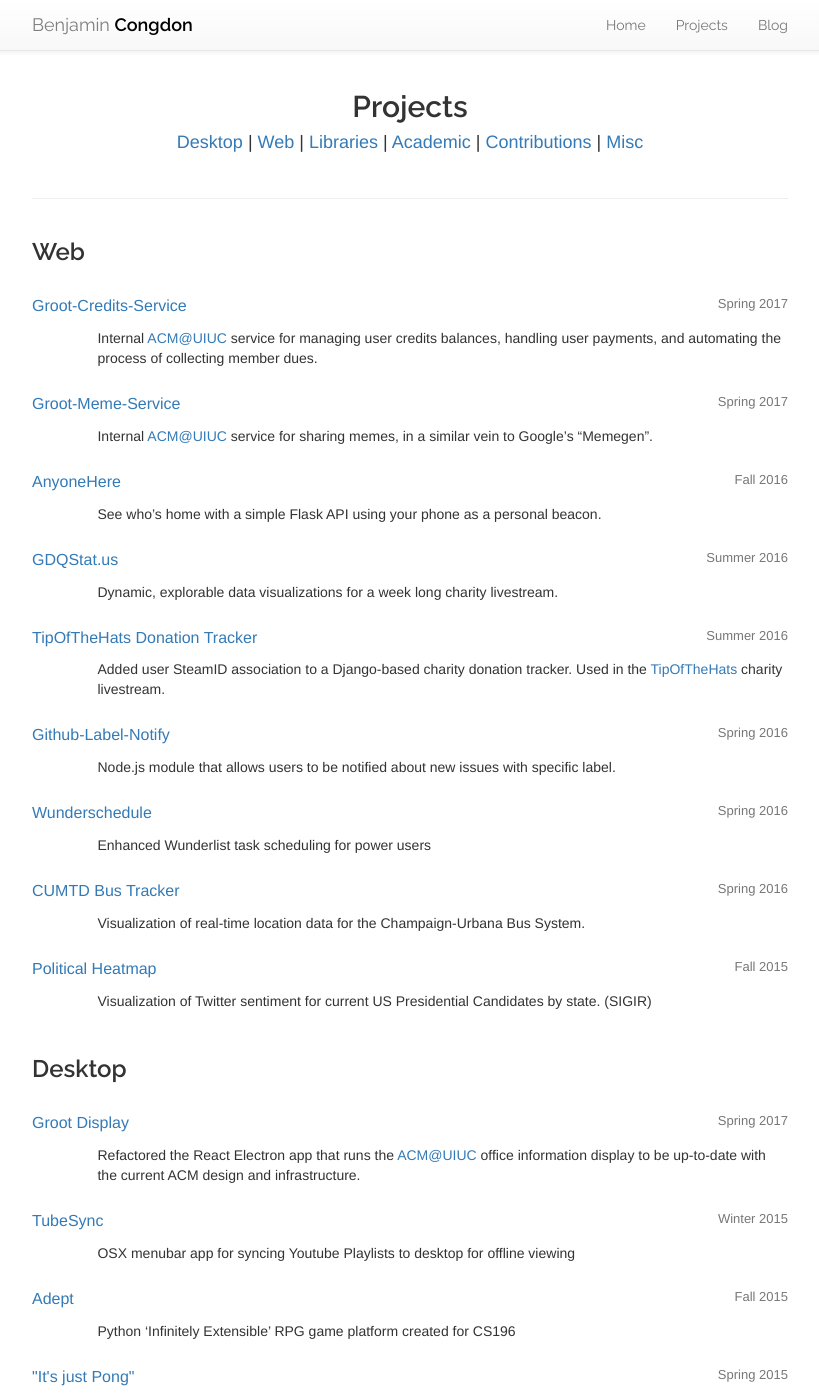
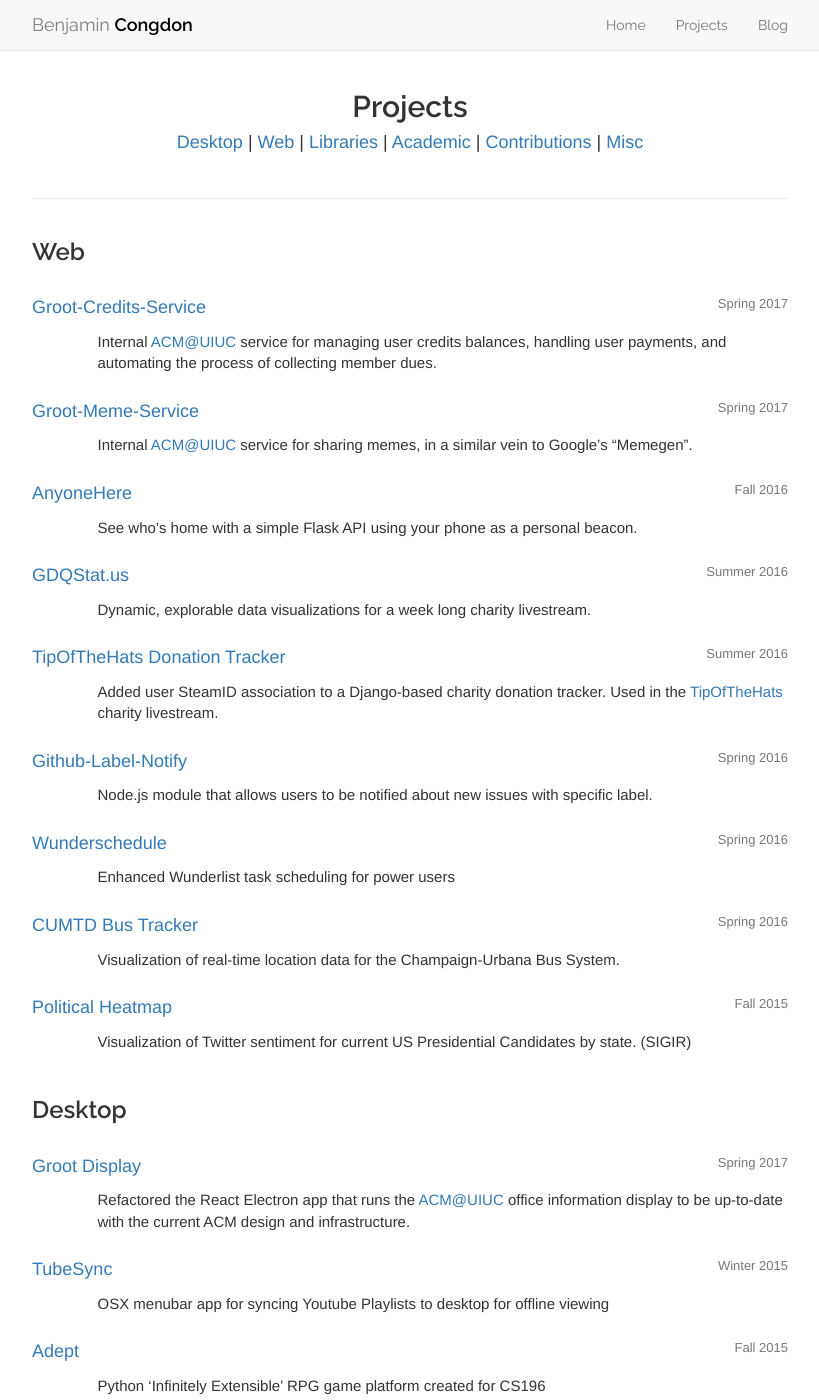
Before and after one commit to rhythmmec/bcongdon.github.io, a Jekyll site: the page built from projects.html, in a window 1280 px wide and 1400 px high. Shown: the whole window, without its empty margins (230-1049 px from the left). Built offline with Jekyll 4.4.1, drawn with Linux system fonts in a browser that asks for light colours; nearby versions of some CDN libraries.

Commit message:
Edit project description sizing

```diff
--- a/css/default.scss
+++ b/css/default.scss
@@ -32,7 +32,7 @@
 }
 
 .project-title{
-  font-size: 16px;
+  font-size: 18px;
 }
 
 .project-date {
@@ -43,7 +43,7 @@
 
 .project-desc {
   padding-bottom: 15px;
-  font-size: 1.4rem;
+  font-size: 1.5rem;
 }
 
 /* Custom page header */
@@ -197,3 +197,8 @@
     text-align: right;
   }
 }
+
+.navbar {
+  box-shadow: none;
+  background-image: none;
+}
--- a/css/style.scss
+++ b/css/style.scss
@@ -185,14 +185,6 @@
 }
 
 ///////////////////////////////////////////////////
-//  Navbar
-
-.navbar {
-  box-shadow: none;
-  background-image: none;
-}
-
-///////////////////////////////////////////////////
 //  Masthead
 
 .masthead {
```
